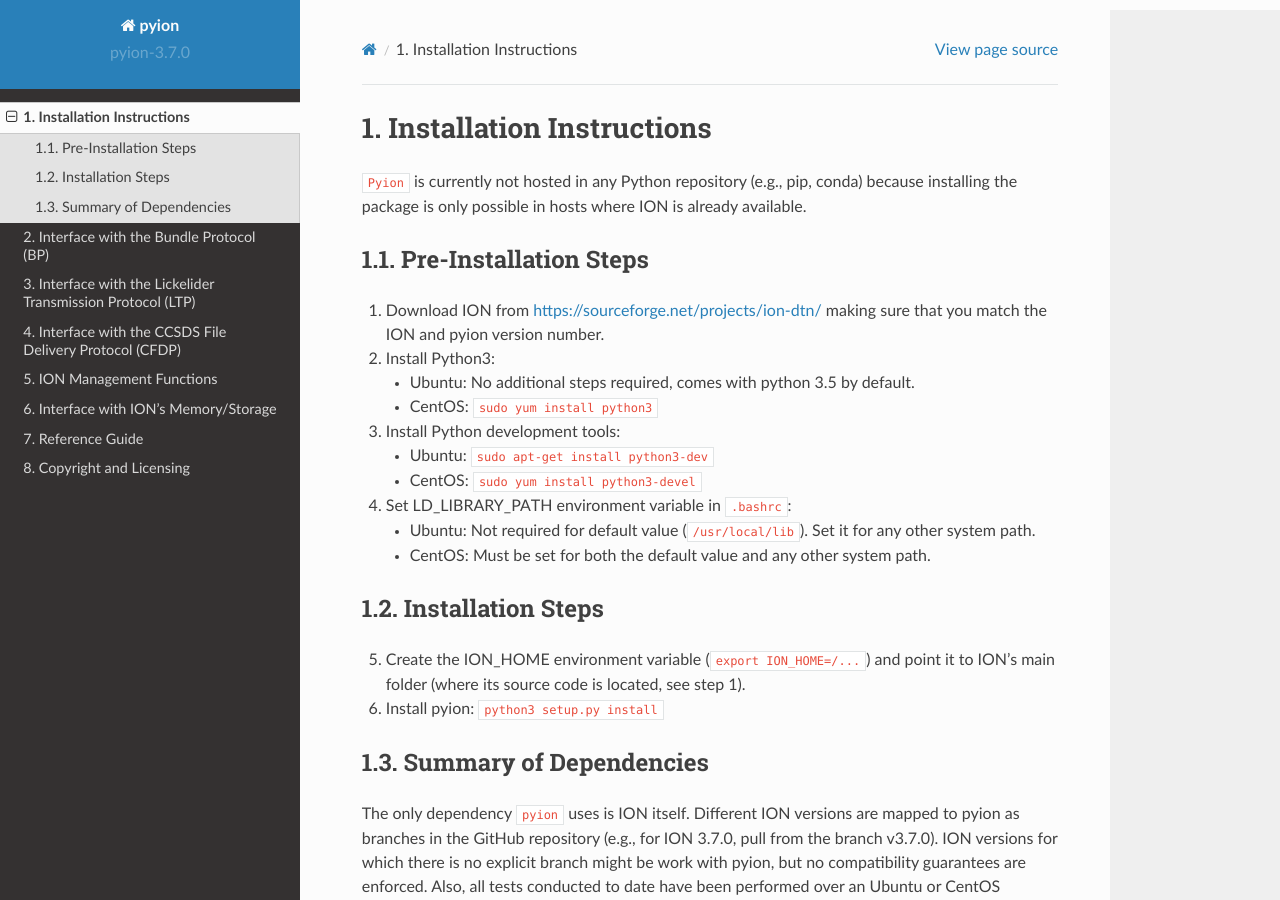
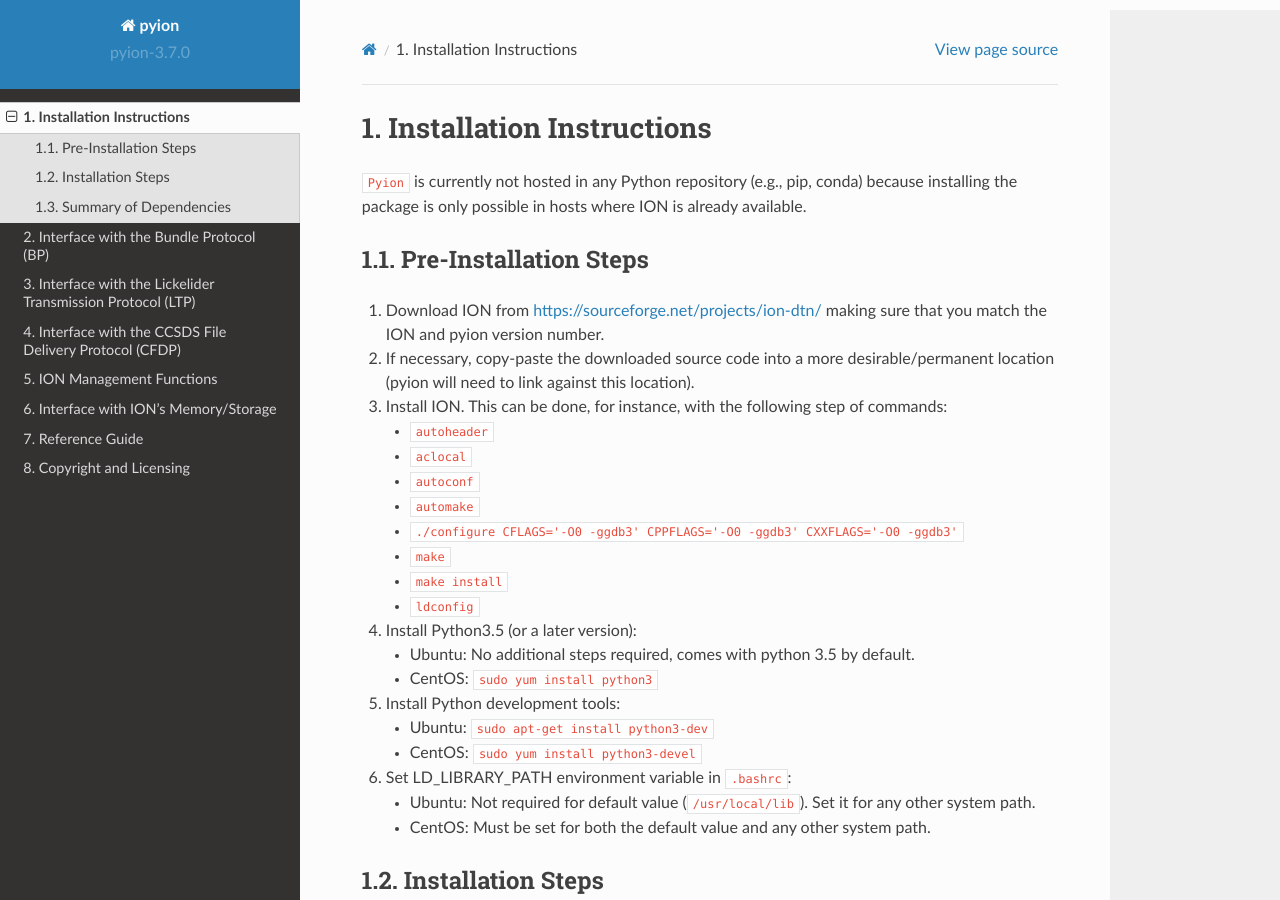
Before and after one commit to msancheznet/pyion, a Sphinx documentation site: the page built from docs/install.rst, in a window 1280 px wide and 900 px high. Built offline with Sphinx 7.4.7 and the Read the Docs theme 2.0.0, drawn with Linux system fonts in a browser that asks for light colours; comment, search, counter and statistics services are not loaded.

Commit message:
Update install.rst

```diff
--- a/docs/install.rst
+++ b/docs/install.rst
@@ -7,15 +7,26 @@
 ----------------------
 
 1) Download ION from https://sourceforge.net/projects/ion-dtn/ making sure that you match the ION and pyion version number.
-2) Install Python3:
+2) If necessary, copy-paste the downloaded source code into a more desirable/permanent location (pyion will need to link against this location).
+3) Install ION. This can be done, for instance, with the following step of commands:
+
+   - ``autoheader``
+   - ``aclocal``
+   - ``autoconf``
+   - ``automake``
+   - ``./configure CFLAGS='-O0 -ggdb3' CPPFLAGS='-O0 -ggdb3' CXXFLAGS='-O0 -ggdb3'``
+   - ``make``
+   - ``make install``
+   - ``ldconfig``
+4) Install Python3.5 (or a later version):
 
    - Ubuntu: No additional steps required, comes with python 3.5 by default.
    - CentOS: ``sudo yum install python3``
-3) Install Python development tools:
+5) Install Python development tools:
 
    - Ubuntu: ``sudo apt-get install python3-dev``
    - CentOS: ``sudo yum install python3-devel``
-4) Set LD_LIBRARY_PATH environment variable in ``.bashrc``:
+6) Set LD_LIBRARY_PATH environment variable in ``.bashrc``:
 
    - Ubuntu: Not required for default value (``/usr/local/lib``). Set it for any other system path.
    - CentOS: Must be set for both the default value and any other system path.
```
Also changed, not shown: other parts of docs/install.rst (+2 -2 lines).
